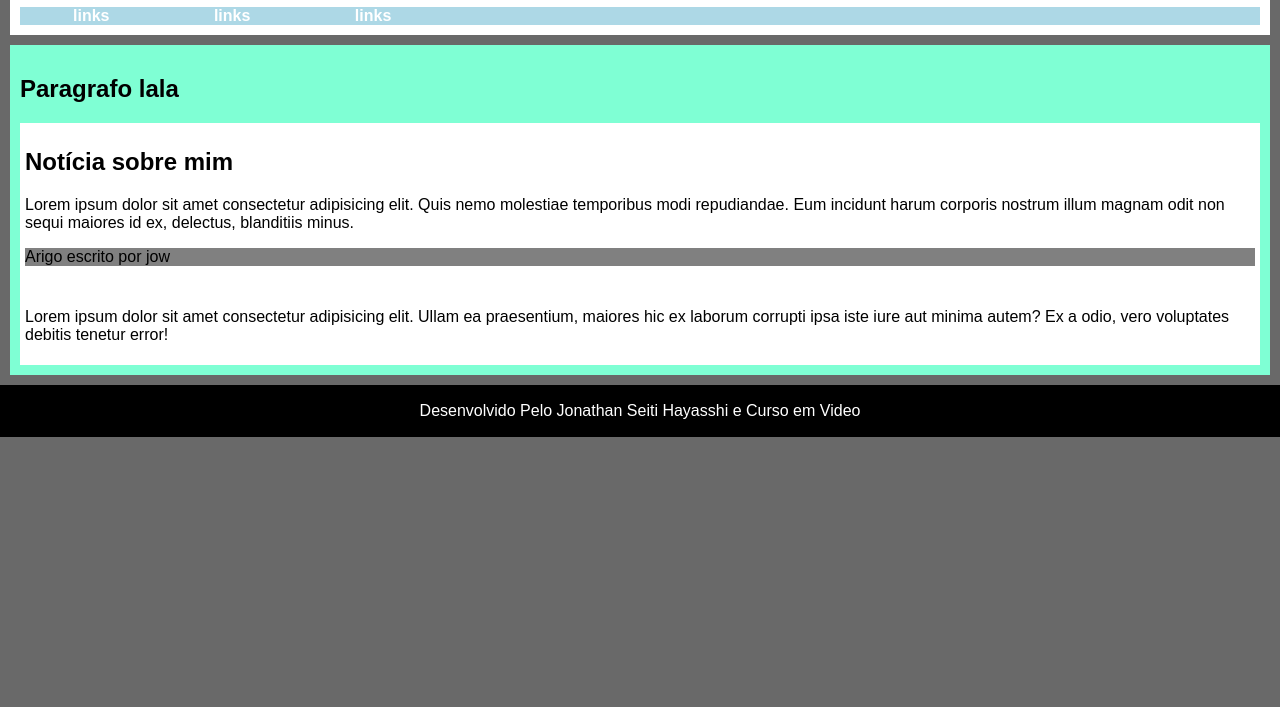
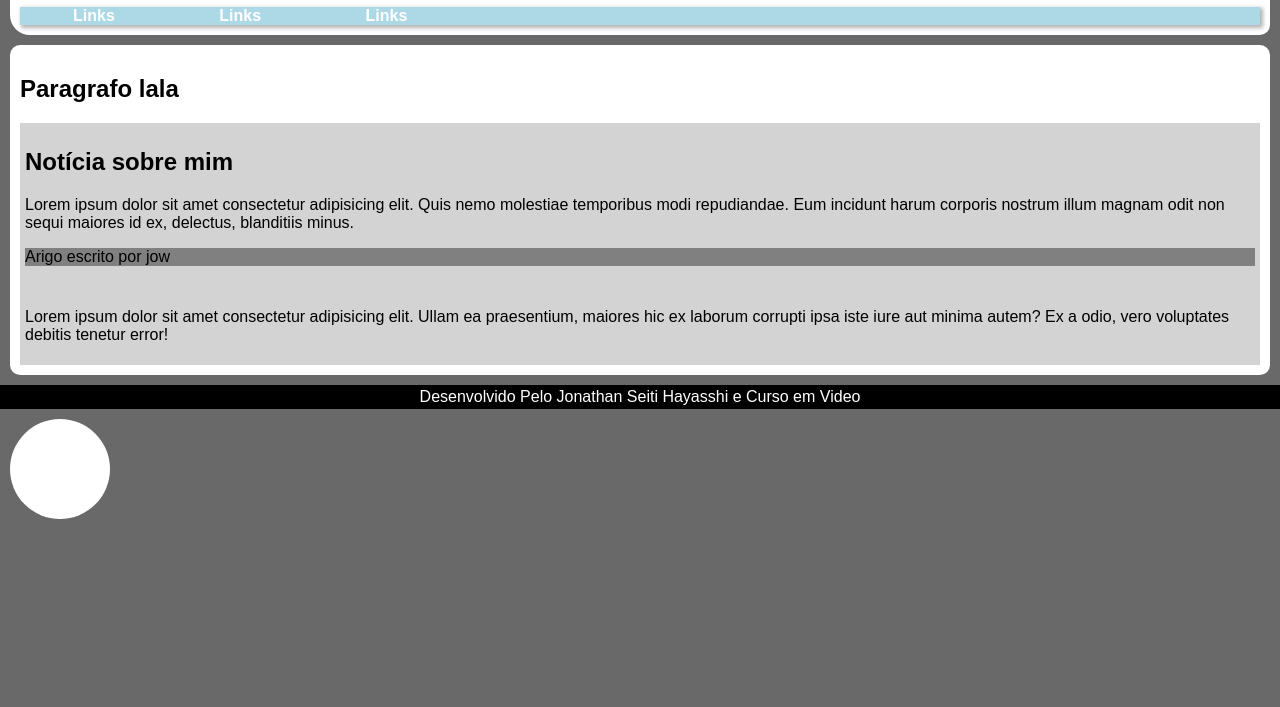
Before and after one commit to JonathanSH02/HTML-CSS, a plain HTML site: page Modulo 2/Exercicios/ex21/caixa02.html in a window 1280 px wide. Shown: the part 93-800 px from the top of the page. Drawn offline with Linux system fonts and the light colour scheme.

Commit message:
continuação

```diff
--- a/Modulo 2/Exercicios/ex21/caixa02.html
+++ b/Modulo 2/Exercicios/ex21/caixa02.html
@@ -14,11 +14,13 @@
             background-color: white;
             padding: 10px;
             margin: 10px;
+            border-radius: 10px 20px;
         }
 
         nav {
             background-color: lightblue;
             padding-inline: 3px;
+            box-shadow: 2px 2px 4px 1px rgba(0, 0, 0, 0.301);
         }
         nav > a {
             text-decoration: none;
@@ -30,12 +32,13 @@
             text-decoration: underline;
         }
         main {
-            background-color: aquamarine;
+            background-color: white;
             padding: 10px;
             margin: 10px;
+            border-radius: 10px;
         }
         article{
-            background-color: white;
+            background-color: lightgray;
             padding: 5px;
         }
         article > aside {
@@ -45,8 +48,19 @@
             background-color: black;
             color: white;
             text-align: center;
-            padding: 1px;
+            padding: 3px;
             margin: 0px;
+        }
+        footer > p {
+            margin: 0px;
+        }
+
+        div#bola{
+            height: 100px;
+            width: 100px;
+            margin: 10px;
+            background-color: white;
+            border-radius: 50%;
         }
     </style>
 </head>
@@ -54,9 +68,9 @@
     <header>
         <h1>Meu Site</h1>
         <nav>
-            <a href="#">links</a>
-            <a href="#">links</a>
-            <a href="#">links</a>
+            <a href="#">Links</a>
+            <a href="#">Links</a>
+            <a href="#">Links</a>
         </nav>
     </header>
     <main>
@@ -80,5 +94,6 @@
     <footer>
         <p>Desenvolvido Pelo Jonathan Seiti Hayasshi e Curso em Video</p>
     </footer>
+    <div id="bola"></div>
 </body>
 </html>
```
